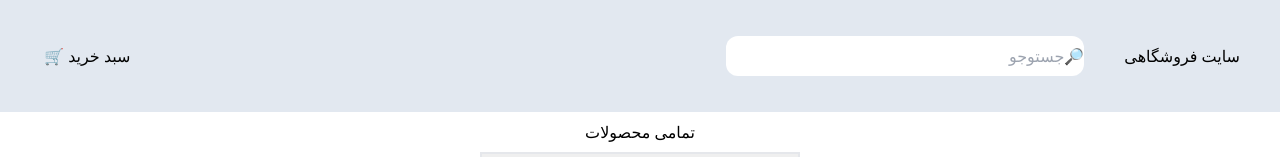
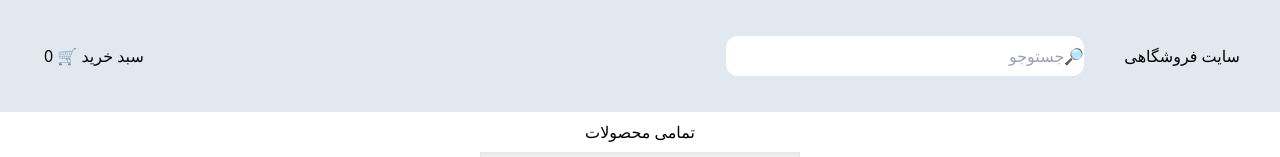
Before and after one commit to soheil-moonesi/ecommerce, a React (Vite) app: page / in a window 1280 px wide. Shown: the top 157 px of the page. Built offline with nearby package versions, Linux system fonts and the light colour scheme.

Commit message:
using children props for show number of buy items

```diff
--- a/src/App.jsx
+++ b/src/App.jsx
@@ -99,7 +99,9 @@ function App() {
 
   return (
     <div className=" w-auto h-auto bg-white flex flex-col justify-center items-center">
-      <Header />
+      <Header>
+        <ShowNumberOfBuyItems items={items} />
+      </Header>
       <All_Models handleAddItems={handleAddItems} />
 
       <Buy_Section
@@ -113,6 +115,18 @@ function App() {
       <Accordion AccordionText={AccordionText} />
     </div>
   );
+}
+
+function ShowNumberOfBuyItems({ items }) {
+  return (
+    <div className="flex self-center m-11">سبد خرید 🛒 {items.length}</div>
+  );
+}
+
+function ButtonDeleteAllItems(){
+  return (
+    <button onClick={() => handleDeleteItems(items.id)}>❌</button>
+  )
 }
 
 export const level_message = [
--- a/src/Header.jsx
+++ b/src/Header.jsx
@@ -1,4 +1,4 @@
-export function Header() {
+export function Header({children}) {
   return (
     <div className=" bg-slate-200 w-full flex justify-between">
       <div className="flex w-[70%] items-center">
@@ -10,7 +10,7 @@ export function Header() {
         />
 
       </div>
-      <div className="flex self-center m-11">سبد خرید 🛒</div>
+      {children}
     </div>
   );
 }
```
